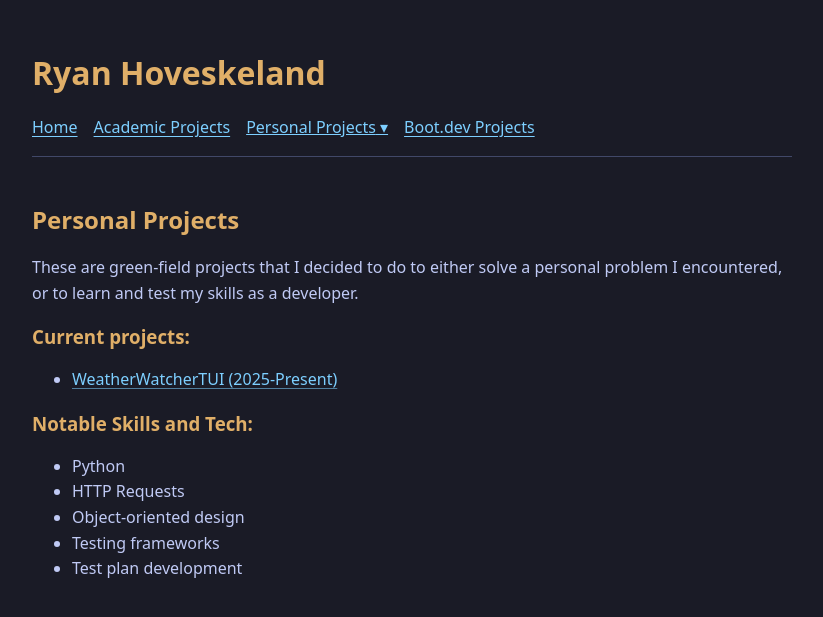
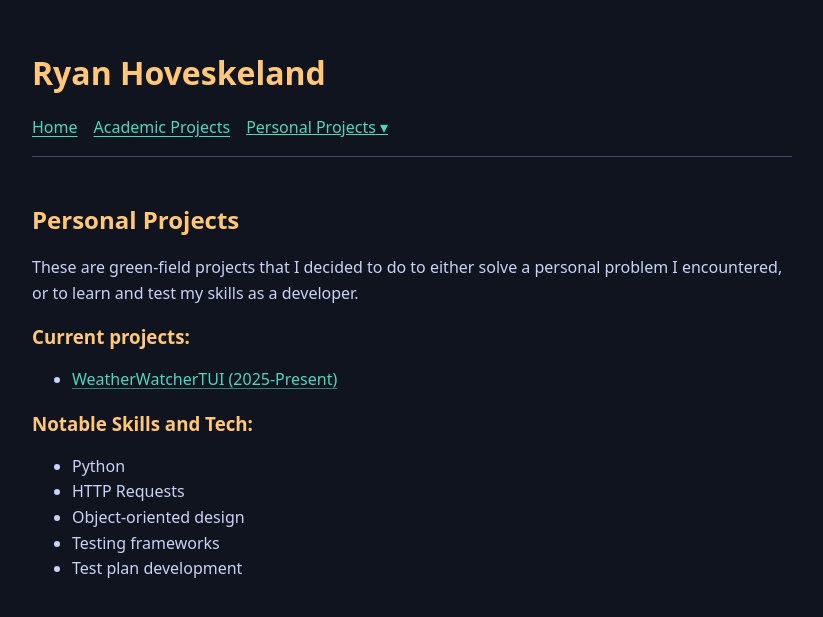
Before and after one commit to roxensox/roxensox.github.io, a Jekyll site: the page built from personal-projects/index.md, in a window 1280 px wide. Shown: the top 617 px of the page, without its empty margins (228-1051 px from the left). Built offline with Jekyll 4.4.1, drawn with Linux system fonts in a browser that asks for light colours.

Commit message:
Updated navbar and custom styles

```diff
--- a/_data/navigation.yml
+++ b/_data/navigation.yml
@@ -47,9 +47,3 @@
         - title: Source Code
           url: https://github.com/roxensox/WeatherWatcherTUI
           external: true
-
-- title: Boot.dev Projects
-  url: /bootdev-projects/
-  children:
-    - title: Overview
-      url: /bootdev-projects/
--- a/assets/css/style.css
+++ b/assets/css/style.css
@@ -29,6 +29,22 @@ body.theme-academic-projects {
 	--code-bg: #11121a;
 	--code-border: #414868;
 	--accent-color: #bb9af7;
+}
+
+body.theme-personal-projects {
+	--page-bg: #10141f;
+	--text-color: #c8d3f5;
+	--muted-text: #9da8c6;
+	--heading-color: #ffc777;
+	--link-color: #4fd6be;
+	--link-hover: #82aaff;
+	--border-color: #3d4a6d;
+	--surface-color: #1b2133;
+	--surface-hover: #242b40;
+	--shadow-color: rgba(3, 8, 18, 0.48);
+	--code-bg: #0d111b;
+	--code-border: #4fd6be;
+	--accent-color: #c3e88d;
 }
 
 body {
```
